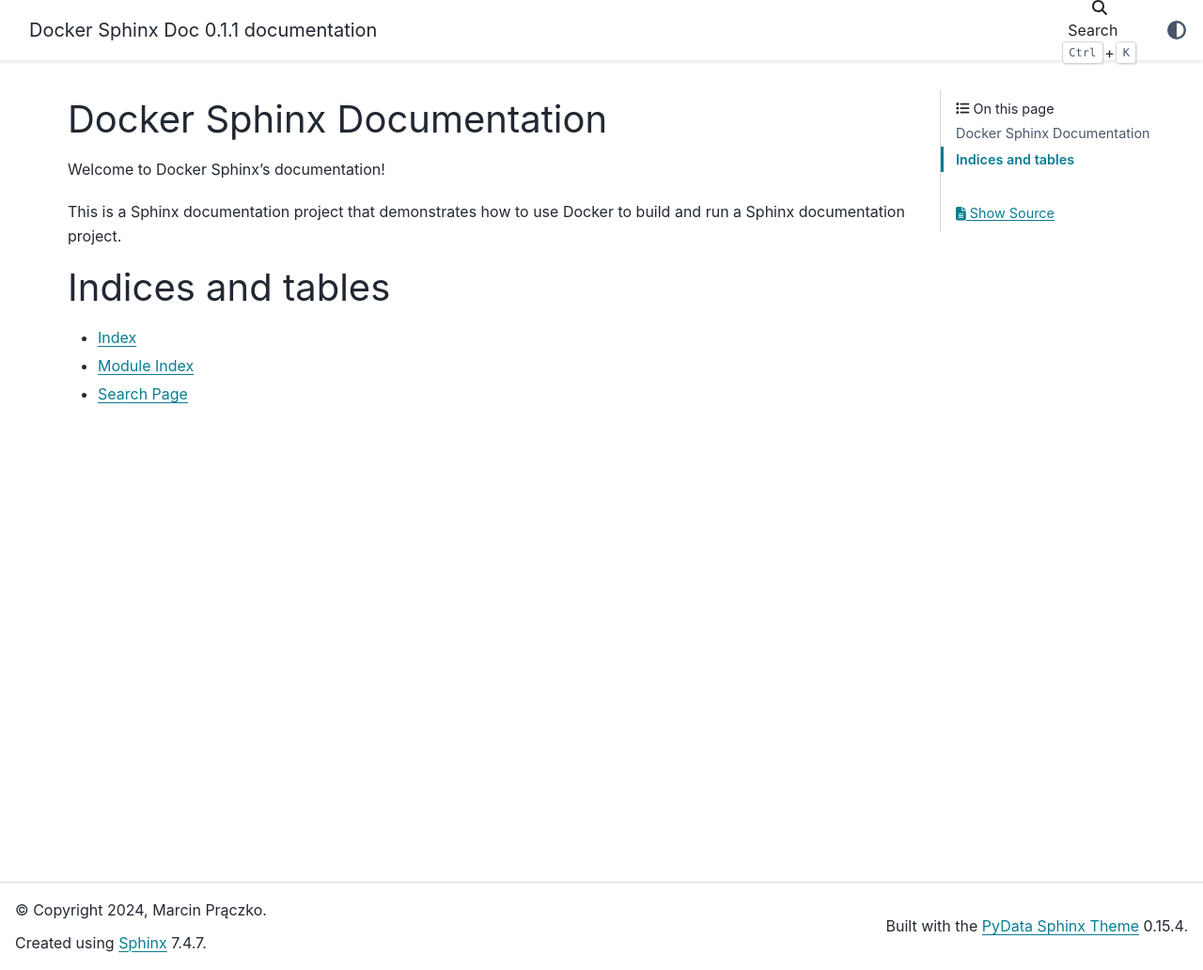
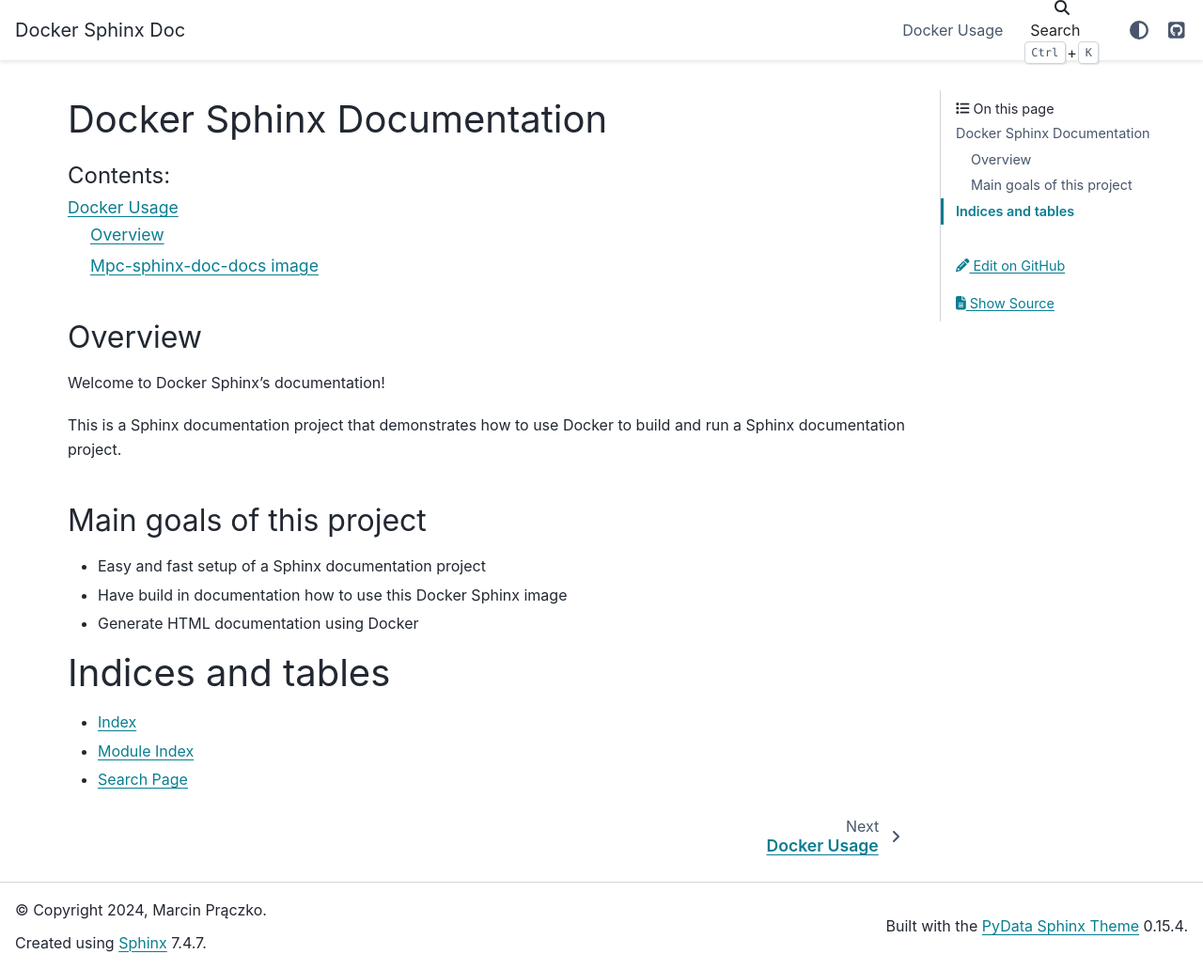
Before and after one commit to marcinpraczko/mposl_collector, a Sphinx documentation site: the page built from apps/sphinx-doc/docs/source/index.rst, in a window 1280 px wide and 1032 px high. Shown: the whole window at 94% size. Built offline with Sphinx 7.4.7 and the PyData theme 0.15.4, drawn with Linux system fonts in a browser that asks for light colours.

Commit message:
Add initial working code for build HTML

```diff
--- a/apps/sphinx-doc/docs/source/conf.py
+++ b/apps/sphinx-doc/docs/source/conf.py
@@ -20,7 +20,6 @@
 project = 'Docker Sphinx Doc'
 copyright = '2024, Marcin Prączko'
 author = 'Marcin Prączko'
-
 
 # The full version, including alpha/beta/rc tags
 release = '0.1.1'
@@ -48,15 +47,43 @@
 # This pattern also affects html_static_path and html_extra_path.
 exclude_patterns = []
 
+# -- Options for HTML output -------------------------------------------------
+# Add any paths that contain custom static files (such as style sheets) here,
+# relative to this directory. They are copied after the builtin static files,
+# so a file named "default.css" will overwrite the builtin "default.css".
+html_static_path = ['_static']
 
-# -- Options for HTML output -------------------------------------------------
-
+# -- PyData theme and ABLOG --
 # The theme to use for HTML and HTML Help pages.  See the documentation for
 # a list of builtin themes.
 #
 html_theme = "pydata_sphinx_theme"
 
-# Add any paths that contain custom static files (such as style sheets) here,
-# relative to this directory. They are copied after the builtin static files,
-# so a file named "default.css" will overwrite the builtin "default.css".
-html_static_path = ['_static']
+post_auto_image = 1
+
+html_theme_options = {
+    "navigation_with_keys": False,
+    "navbar_align": "right",
+    "logo": {
+        "text": "Docker Sphinx Doc",
+    },
+    "icon_links": [
+        {
+            "name": "GitHub",
+            "url": "https://github.com/marcinpraczko/mposl_collector/tree/master/apps/sphinx-doc",
+            "icon": "fa-brands fa-square-github",
+            "type": "fontawesome",
+        },
+    ],
+    "icon_links_label": "Quick Links",
+    "use_edit_page_button": True,
+    "back_to_top_button": True,
+}
+
+html_context = {
+    "github_url": "https://github.com", # or your GitHub Enterprise site
+    "github_user": "marcinpraczko",
+    "github_repo": "mposl_collector",
+    "github_version": "master",
+    "doc_path": "apps/sphinx-doc/docs/source",
+}
--- /dev/null
+++ b/apps/sphinx-doc/docs/source/docker-sphinx-doc-index.rst
@@ -0,0 +1,32 @@
+Docker Usage
+============
+
+This section will guide you on how to user this Docker Sphinx image.
+
+.. toctree::
+   :maxdepth: 2
+   :caption: Contents:
+
+
+Overview
+--------
+
+There are two docker images available in this project:
+
+- ``mpc-sphinx-doc-utils`` - This image contains the necessary tools to build a Sphinx documentation project.
+- ``mpc-sphinx-doc-docs`` - This image contains documentation about the tools available in the ``mpc-sphinx-doc-utils`` image.
+
+Mpc-sphinx-doc-docs image
+-------------------------
+
+.. note::
+
+    - The ``mpc-sphinx-doc-docs`` image is based on the ``mpc-sphinx-doc-utils`` image.
+    - Both images needs to be built before you can use them.
+
+To build the documentation, you can use the following command:
+
+.. code-block:: bash
+
+    cd docs
+    docker run --rm -it --user $(id -u):$(id -g) -v $(pwd):/usr/local/src/app-build mpc-sphinx-doc-utils:0.1.1 make html
--- a/apps/sphinx-doc/docs/source/index.rst
+++ b/apps/sphinx-doc/docs/source/index.rst
@@ -1,14 +1,26 @@
 Docker Sphinx Documentation
-=============================================
+===========================
 
 .. toctree::
    :maxdepth: 2
    :caption: Contents:
 
+   docker-sphinx-doc-index
+
+Overview
+--------
 
 Welcome to Docker Sphinx's documentation!
 
 This is a Sphinx documentation project that demonstrates how to use Docker to build and run a Sphinx documentation project.
+
+
+Main goals of this project
+--------------------------
+
+- Easy and fast setup of a Sphinx documentation project
+- Have build in documentation how to use this Docker Sphinx image
+- Generate HTML documentation using Docker
 
 
 Indices and tables
```
Also changed, not shown: 4 other files.
